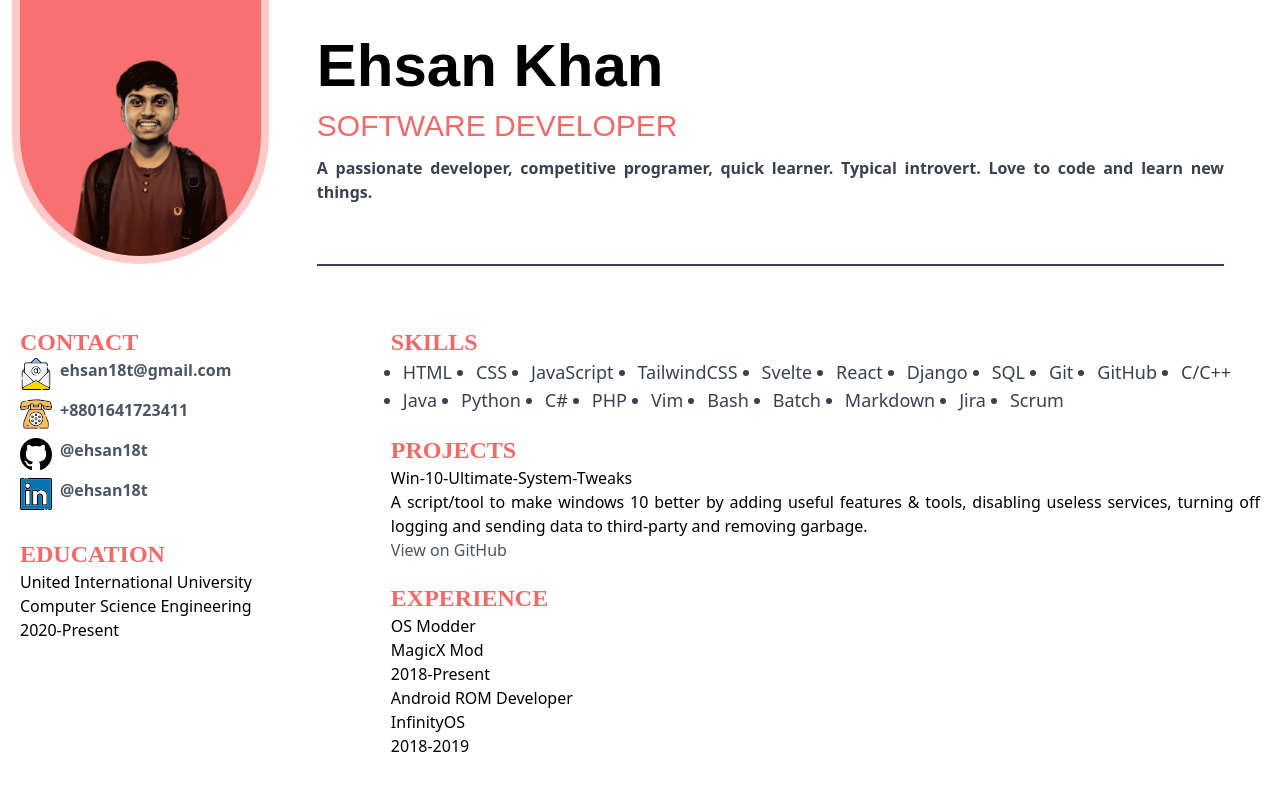
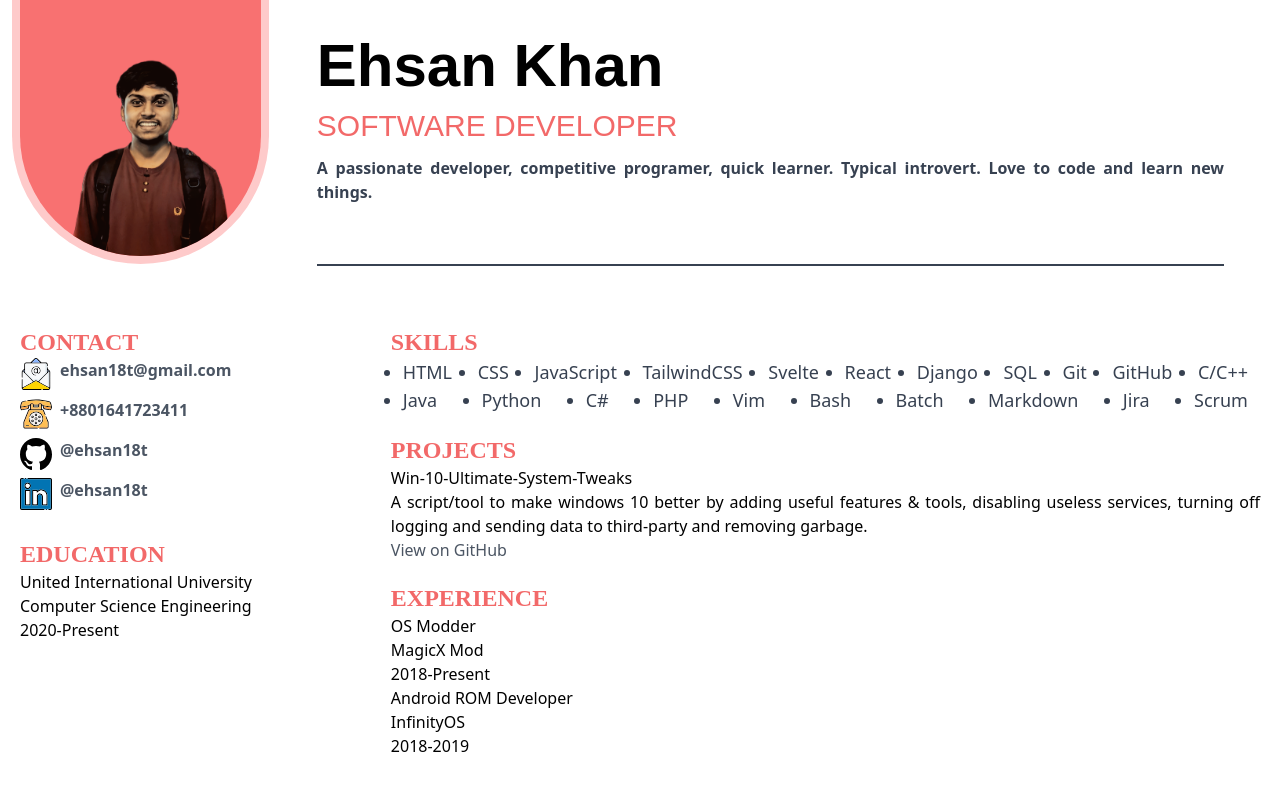
Before and after one commit to ehsan18t/ehsan-pages, a React (Vite) app: page / in a window 1280 px wide. Shown: the top 790 px of the page. Built offline with nearby package versions, Linux system fonts and the light colour scheme; a web font is replaced by a local one.

Commit message:
fixed skills justify issue

```diff
--- a/src/pages/resume.css
+++ b/src/pages/resume.css
@@ -81,7 +81,7 @@ h2 {
 }
 
 .skills ul {
-  @apply flex flex-wrap flex-row text-justify;
+  @apply flex flex-wrap justify-between flex-row text-justify;
 }
 
 .skills li {
```
